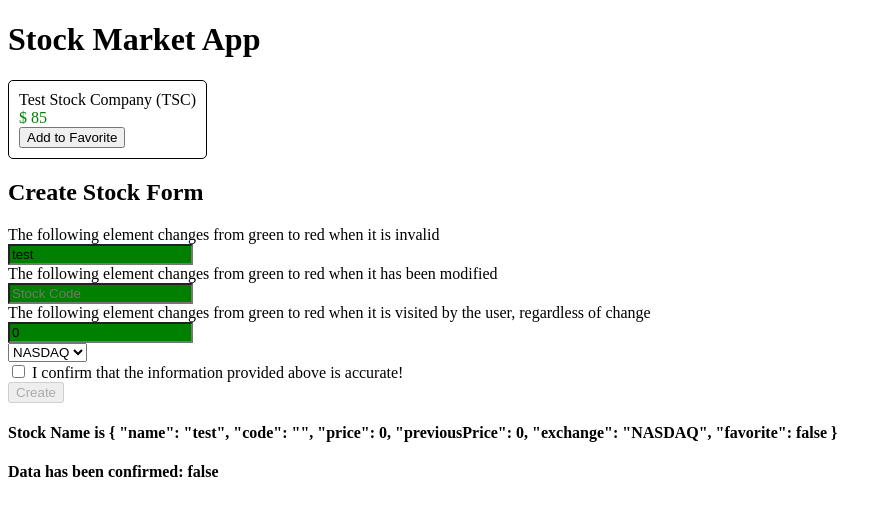
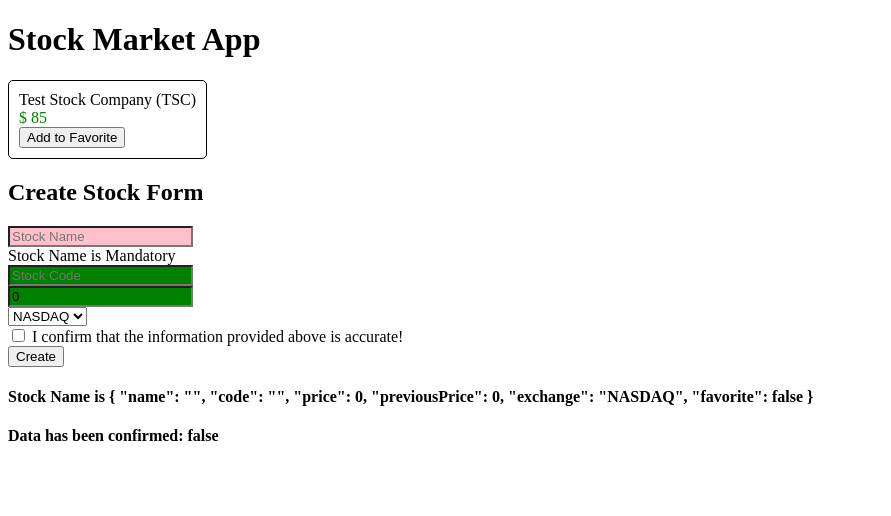
Before and after one commit to JIA-WE-LIAN/StockMarket, an Angular app: page / in a window 1280 px wide. Shown: the top 516 px of the page, without its empty margins (0-891 px from the left). Built offline with nearby package versions, Linux system fonts and the light colour scheme.

Commit message:
'17_ngModelControlValidity'

```diff
--- a/src/app/stock/create-stock/create-stock.component.html
+++ b/src/app/stock/create-stock/create-stock.component.html
@@ -1,35 +1,40 @@
 <h2>Create Stock Form</h2>
 
 <div class="form-group">
-  <form (ngSubmit)="createStock()">
-    <div>
-      The following element changes from green to red when it is invalid
-    </div>
+  <form (ngSubmit)="createStock(stockForm)" #stockForm="ngForm">
     <div class="stock-name">
       <input type="text"
              placeholder="Stock Name"
              required
              name="stockName"
+             #stockName="ngModel"
              [(ngModel)]="stock.name">
     </div>
-    <div>
-      The following element changes from green to red when it has been modified
-    </div>
+    <div *ngIf="stockName.errors && stockName.errors.required">Stock Name is Mandatory</div>
     <div class="stock-code">
       <input type="text"
              placeholder="Stock Code"
+             required
+             minlength="2"
              name="stockCode"
+             #stockCode="ngModel"
              [(ngModel)]="stock.code">
     </div>
-    <div>
-        The following element changes from green to red when it is visited by the user, regardless of change
-      </div>
+    <div *ngIf="stockCode.dirty && stockCode.invalid">
+      <div *ngIf="stockCode.errors.required">Stock Code is Mandatory</div>
+      <div *ngIf="stockCode.errors.minlength">Stock Code must be atleast of length 2</div>
+    </div>
     <div class="stock-price">
       <input type="number"
              placeholder="Stock Price"
              name="stockPrice"
+             required
+             #stockPrice="ngModel"
              [ngModel]="stock.price"
              (ngModelChange)="setStockPrice($event)">
+    </div>
+    <div *ngIf="stockPrice.dirty && stockPrice.invalid">
+      <div *ngIf="stockPrice.errors.required">Stock Price is Mandatory</div>
     </div>
     <div class="stock-exchange">
       <div>
@@ -41,11 +46,11 @@
     <div class="stock-confirm">
       <input type="checkbox"
              name="stockConfirm"
+             required
              [(ngModel)]="confirmed">
       I confirm that the information provided above is accurate!
     </div>
-    <button [disabled]="!confirmed"
-            type="submit">Create</button>
+    <button type="submit">Create</button>
   </form>
 </div>
 
--- a/src/app/stock/create-stock/create-stock.component.ts
+++ b/src/app/stock/create-stock/create-stock.component.ts
@@ -11,9 +11,8 @@
   public stock: Stock;
   public confirmed = false;
   public exchanges = ['NYSE', 'NASDAQ', 'OTHER'];
-
   constructor() {
-    this.stock = new Stock('test', '', 0, 0, 'NASDAQ');
+    this.stock =  new Stock('', '', 0, 0, 'NASDAQ');
   }
 
   setStockPrice(price) {
@@ -21,8 +20,12 @@
     this.stock.previousPrice = price;
   }
 
-  createStock() {
-    console.log('Creating stock', this.stock);
+  createStock(stockForm) {
+    console.log('Stock form', stockForm);
+    if (stockForm.valid) {
+      console.log('Creating stock ', this.stock);
+    } else {
+      console.error('Stock form is in an invalid state');
+    }
   }
-
 }
```
